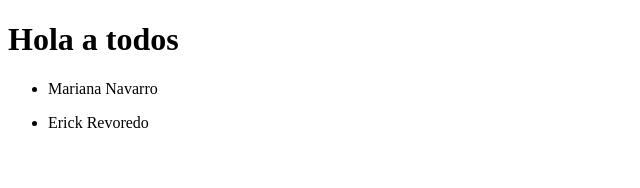
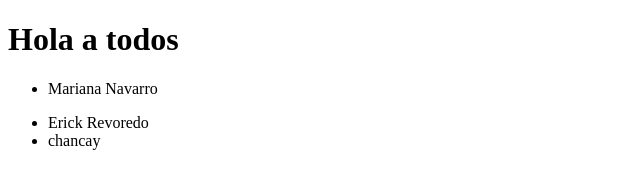
Before and after one commit to maronare10/gitGithubColaborativoG12, a plain HTML site: page index.html in a window 1280 px wide. Shown: the full height of the page, 0-640 px from the left. Drawn offline with Linux system fonts and the light colour scheme.

Commit message:
mi ciudad

```diff
--- a/index.html
+++ b/index.html
@@ -17,6 +17,9 @@
     <li>
       Erick Revoredo
     </li>
+    <li>
+      chancay
+    </li>
   </ul>
 </body>
 </html>
```
